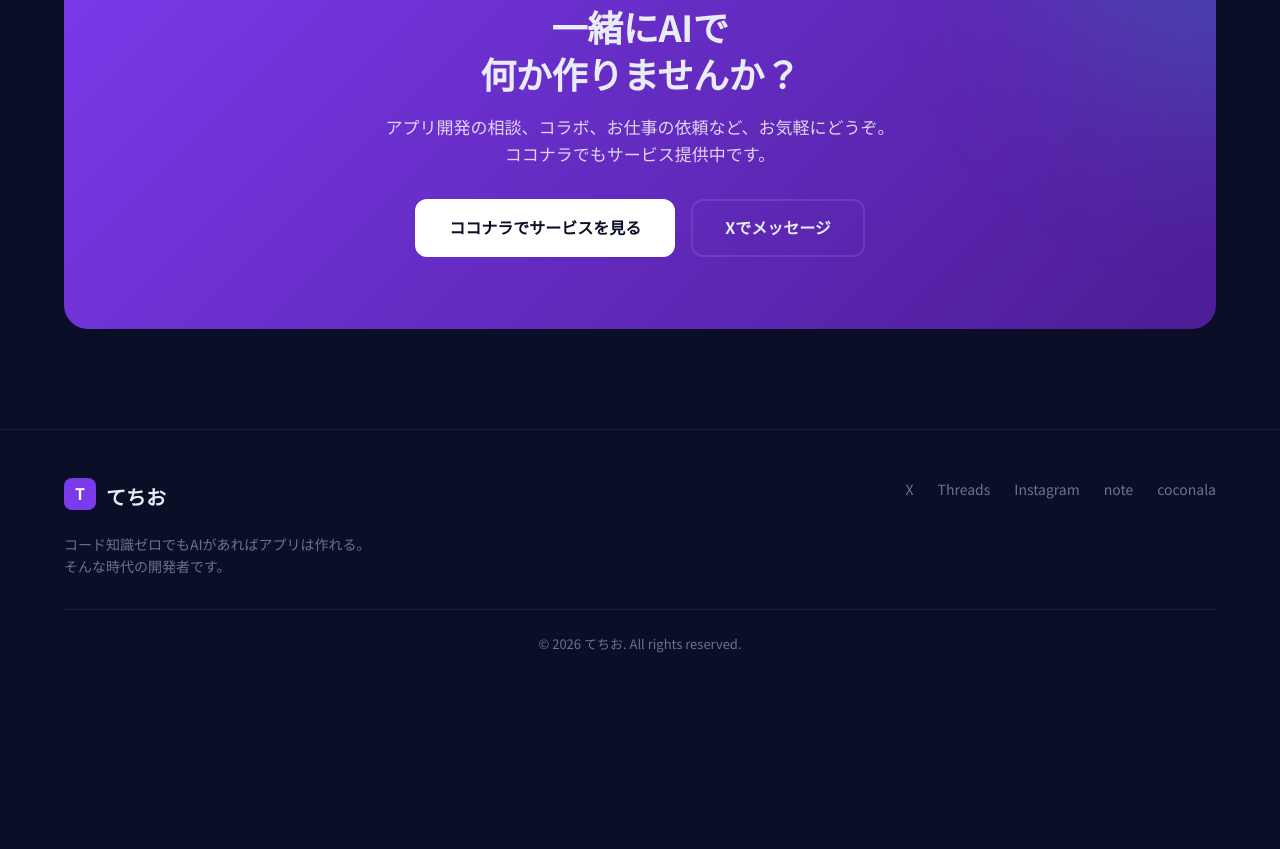
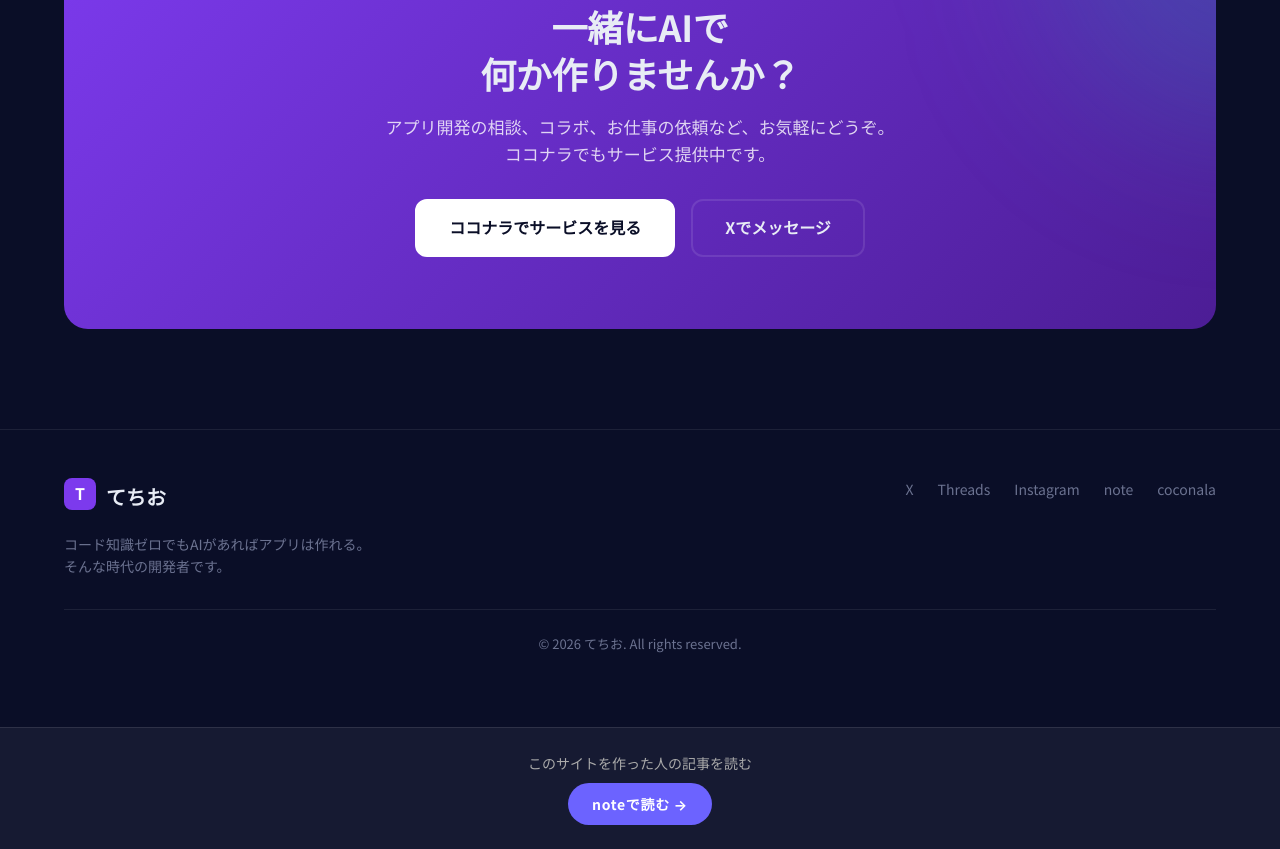
Before and after one commit to techio-code/techio-portfolio, a plain HTML site: page index.html in a window 1280 px wide. Shown: the part 3769-4618 px from the top of the page. Before the commit the page ends 4456 px from the top, so only its background shows below. Drawn offline with Linux system fonts and the light colour scheme.

Commit message:
Add note link banner to footer for audience conversion
Co-Authored-By: Claude Sonnet 4.6 <noreply@anthropic.com>

```diff
--- a/index.html
+++ b/index.html
@@ -385,5 +385,11 @@
       createParticles();
     });
   </script>
+
+  <!-- note導線 -->
+  <div style="text-align:center; padding: 24px 16px; background: rgba(255,255,255,0.05); border-top: 1px solid rgba(255,255,255,0.1); margin-top: 40px;">
+    <p style="margin: 0 0 8px; font-size: 14px; color: #aaa;">このサイトを作った人の記事を読む</p>
+    <a href="https://note.com/techio_note" target="_blank" rel="noopener" style="display: inline-block; background: #6C63FF; color: white; text-decoration: none; padding: 10px 24px; border-radius: 24px; font-size: 14px; font-weight: bold; letter-spacing: 0.05em;">noteで読む &rarr;</a>
+  </div>
 </body>
 </html>
```
